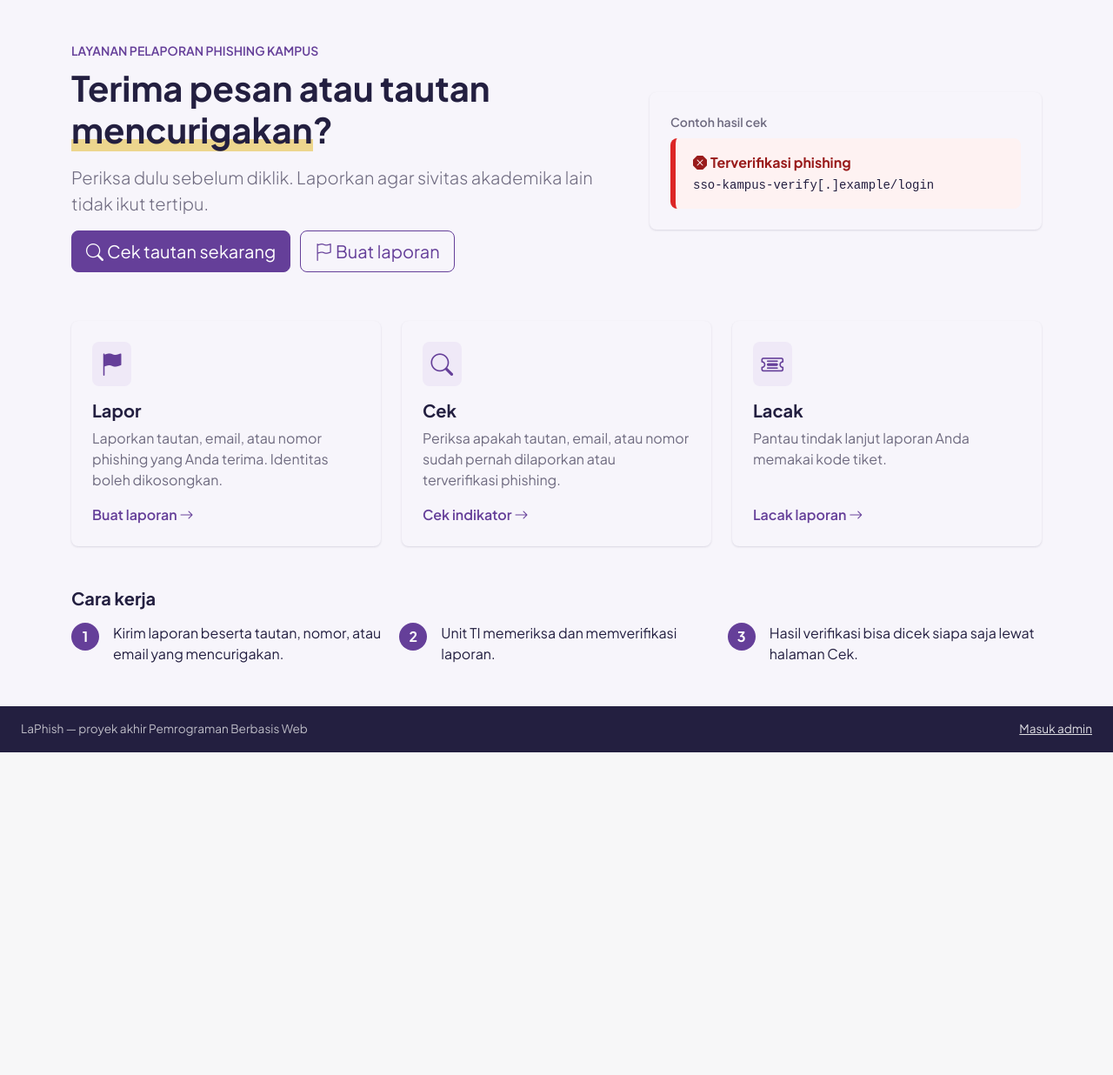
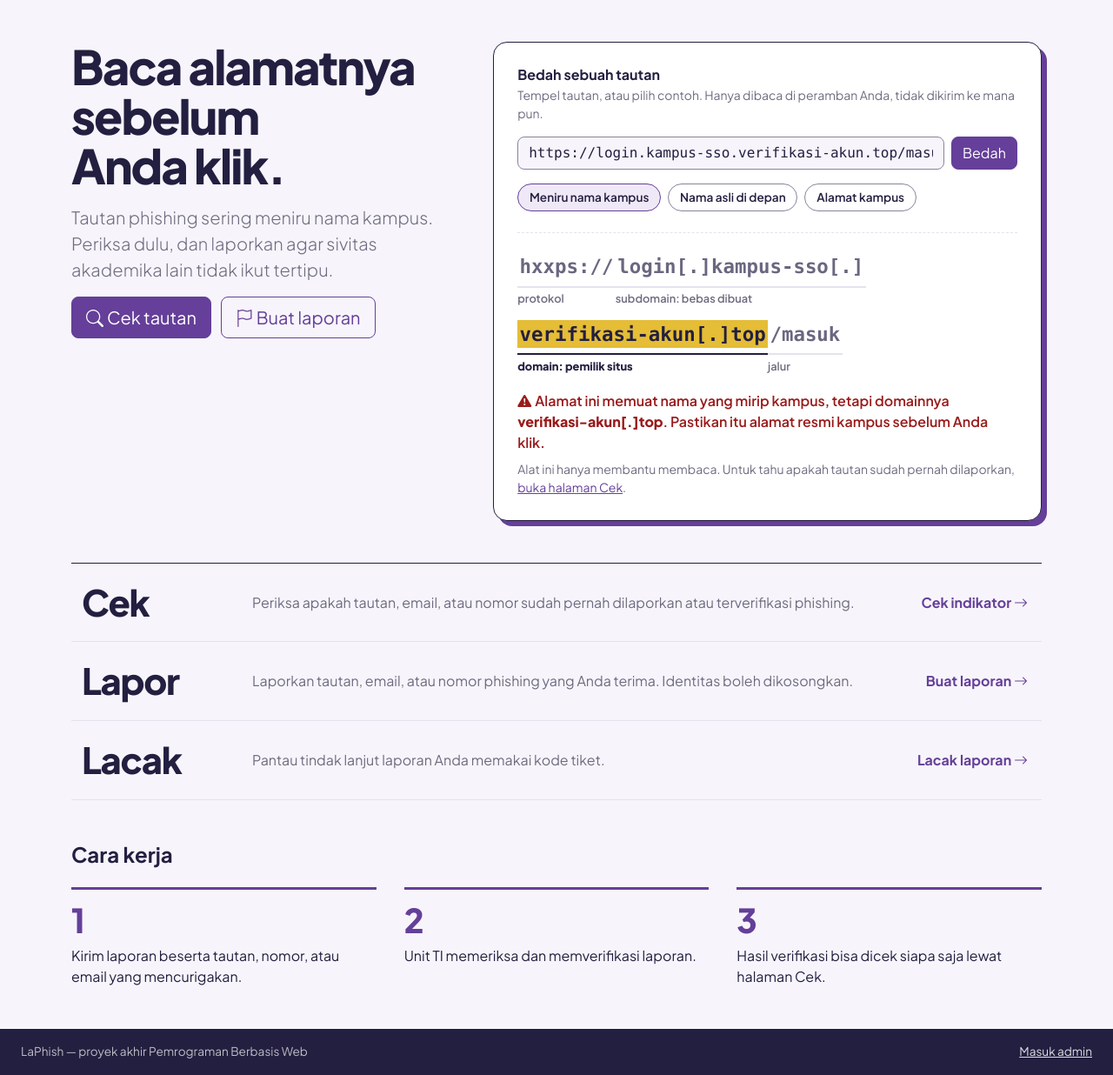
Before and after one commit to Kingarthuria/laphish, a PHP site: page / in a window 1280 px wide. Shown: the part 62-1298 px from the top of the page at 87% size. Before the commit the page ends 927 px from the top, so only its background shows below. Run offline with PHP 8.4, Linux system fonts and the light colour scheme.

Commit message:
tampilan: ganti beranda dengan alat bedah alamat (arah desain A)
Hero beranda kini berisi alat bedah alamat: pengunjung menempel tautan
atau memilih contoh, lalu alamat dipecah menjadi protokol, subdomain,
domain pemilik situs (disorot), port, dan jalur. Alat ini berjalan di
peramban (assets/js/bedah_alamat.js), tidak memakai database, dan hanya
menjelaskan struktur alamat tanpa menyatakan situs aman atau berbahaya.
Alamat selalu ditampilkan defanged. Di layar sempit alamat bisa digeser
dan domain digeser otomatis agar langsung terlihat.

Tiga jalur (Cek, Lapor, Lacak) menjadi baris besar, dan "Cara kerja"
menjadi tiga langkah bernomor. Kelas CSS lama yang tidak dipakai lagi
(lp-feature, lp-underline, lp-step) dihapus.

```diff
--- a/assets/css/app.css
+++ b/assets/css/app.css
@@ -106,9 +106,49 @@ body.lp-public { min-height: 100vh; display: flex; flex-direction: column; }
 .lp-footer a { color: rgba(255, 255, 255, .85); }
 .lp-page { background: var(--lp-bg); }
 
-.lp-feature > i { font-size: 1.6rem; color: var(--lp-primary); background: var(--lp-primary-tint); border-radius: .5rem; padding: .4rem .6rem; }
-.lp-underline { box-shadow: inset 0 -.35em 0 rgba(229, 189, 54, .55); }
-.lp-step { width: 2rem; height: 2rem; border-radius: 50%; background: var(--lp-primary); color: #fff; display: inline-flex; align-items: center; justify-content: center; font-weight: 700; flex-shrink: 0; }
+/* ---------- Beranda (arah desain A "Lensa") ---------- */
+.lp-display { font-weight: 800; font-size: clamp(2.3rem, 4.6vw, 3.4rem); line-height: 1.05; letter-spacing: -.035em; text-wrap: balance; }
+.lp-mono { font-family: Consolas, "Cascadia Mono", ui-monospace, monospace; }
+
+/* Alat bedah alamat */
+.lp-lens { background: #fff; border: 1.5px solid var(--lp-dark); border-radius: 1rem; padding: clamp(1.1rem, 2.4vw, 1.7rem); box-shadow: 6px 6px 0 var(--lp-primary); }
+.lp-chip { font-size: .85rem; font-weight: 600; padding: .3rem .8rem; border-radius: 999px; border: 1.5px solid #8A839C; background: #fff; color: var(--lp-dark); cursor: pointer; }
+.lp-chip:hover, .lp-chip[aria-pressed="true"] { border-color: var(--lp-primary); background: var(--lp-primary-tint); }
+.lp-chip:focus-visible, .lp-path:focus-visible { outline: 3px solid var(--lp-primary); outline-offset: 2px; }
+.lp-anatomy { margin-top: 1.5rem; padding-top: 1.4rem; border-top: 1.5px dashed var(--lp-border); }
+.lp-url { position: relative; display: flex; flex-wrap: wrap; align-items: flex-start; row-gap: 1rem; font: 600 clamp(1rem, 2.2vw, 1.4rem)/1.3 Consolas, "Cascadia Mono", ui-monospace, monospace; }
+.lp-seg { display: flex; flex-direction: column; align-items: flex-start; flex: 0 0 auto; max-width: 100%; }
+.lp-seg code { font: inherit; color: inherit; padding: .1rem .15rem; word-break: break-all; }
+.lp-seg small { font: 600 .8rem/1.3 "Plus Jakarta Sans", system-ui, sans-serif; color: var(--lp-muted); border-top: 2px solid var(--lp-border); margin-top: .35rem; padding: .3rem .6rem 0 0; align-self: stretch; min-width: 4.5rem; }
+.lp-seg.dim code { color: #6B6680; }
+.lp-seg.key code { background: linear-gradient(var(--lp-accent), var(--lp-accent)) no-repeat left center / 100% 100%; color: var(--lp-dark); }
+.lp-seg.key small { border-top-color: var(--lp-dark); color: var(--lp-dark); font-weight: 800; }
+.lp-vonis { margin: 1.2rem 0 0; font-weight: 600; }
+.lp-vonis-warn { color: var(--lp-red-text); }
+@media (prefers-reduced-motion: no-preference) {
+  .lp-seg.key code { animation: lp-sorot .9s .35s cubic-bezier(.3, .7, .2, 1) both; }
+  @keyframes lp-sorot { from { background-size: 0% 100%; } to { background-size: 100% 100%; } }
+}
+/* Layar sempit: alamat tetap satu baris yang bisa digeser, bukan tertumpuk */
+@media (max-width: 575.98px) {
+  .lp-url { flex-wrap: nowrap; overflow-x: auto; padding-bottom: .5rem; }
+  .lp-seg code { word-break: normal; white-space: nowrap; }
+}
+
+/* Tiga jalur masuk sebagai baris besar */
+.lp-paths { border-top: 1.5px solid var(--lp-dark); }
+.lp-path { display: grid; grid-template-columns: 11rem 1fr auto; gap: 1.5rem; align-items: center; padding: 1.5rem .5rem; border-bottom: 1px solid var(--lp-border); text-decoration: none; color: inherit; }
+.lp-path:hover { background: #F1ECF8; color: inherit; }
+.lp-path:focus-visible { outline-offset: -3px; }
+.lp-path .word { font-weight: 800; font-size: clamp(1.8rem, 4vw, 2.6rem); letter-spacing: -.03em; line-height: 1; padding-left: .25rem; }
+.lp-path .go { font-weight: 700; color: var(--lp-primary); white-space: nowrap; padding-right: .5rem; }
+@media (max-width: 767.98px) { .lp-path { grid-template-columns: 1fr; gap: .4rem; } }
+
+/* Cara kerja: memang urutan, jadi bernomor */
+.lp-steps { list-style: none; margin: 0; padding: 0; display: grid; grid-template-columns: repeat(3, 1fr); gap: 2rem; counter-reset: lp-langkah; }
+.lp-steps li { counter-increment: lp-langkah; border-top: 3px solid var(--lp-primary); padding-top: 1rem; }
+.lp-steps li::before { content: counter(lp-langkah); display: block; font-weight: 800; font-size: 2.4rem; line-height: 1; color: var(--lp-primary); margin-bottom: .6rem; letter-spacing: -.04em; }
+@media (max-width: 767.98px) { .lp-steps { grid-template-columns: 1fr; gap: 1.5rem; } }
 .lp-ticket { font-family: "Courier New", ui-monospace, monospace; font-size: 2rem; font-weight: 700; letter-spacing: .2em; color: var(--lp-primary); border: 2px dashed var(--lp-primary); border-radius: .5rem; padding: .75rem 1.5rem; display: inline-block; background: #fff; }
 
 /* =====================================================================
--- /dev/null
+++ b/assets/js/bedah_alamat.js
@@ -0,0 +1,146 @@
+// LaPhish — bedah alamat di beranda.
+// Hanya MEMBACA struktur sebuah alamat di peramban: bagian mana yang menentukan pemilik situs.
+// Tidak mengirim apa pun ke server dan tidak menilai aman atau tidaknya sebuah situs.
+// Untuk mengetahui apakah sebuah tautan pernah dilaporkan, gunakan halaman Cek.
+(function () {
+  var form = document.getElementById('bedahForm');
+  if (!form) return;
+
+  var input = document.getElementById('bedahInput');
+  var out = document.getElementById('bedahUrl');
+  var verdict = document.getElementById('bedahVonis');
+  var chips = Array.prototype.slice.call(document.querySelectorAll('.lp-chip'));
+
+  // Akhiran domain Indonesia bertingkat: domain = tiga label terakhir (contoh: kampus.ac.id).
+  var TLD2 = ['ac.id', 'co.id', 'go.id', 'or.id', 'sch.id', 'web.id', 'my.id', 'net.id', 'mil.id'];
+  // Akhiran yang tampak resmi tetapi diletakkan di tengah alamat (di bagian subdomain).
+  var AKHIRAN_DI_TENGAH = /(^|\.)(ac\.id|co\.id|go\.id|or\.id|sch\.id|web\.id|my\.id|net\.id|mil\.id|com|net|org|edu)(\.|$)/i;
+  var MIRIP_KAMPUS = /kampus|sso|akademik|siakad|nilai|beasiswa/i;
+
+  // Tampilan "defanged" seperti di halaman Cek: titik menjadi [.] dan http menjadi hxxp.
+  function defang(text) {
+    return text.replace(/^http/i, 'hxxp').replace(/\./g, '[.]');
+  }
+
+  function parse(raw) {
+    var s = raw.trim().replace(/\[\.\]/g, '.').replace(/^hxxp/i, 'http');
+    if (!s) return null;
+    var scheme = '';
+    var m = s.match(/^([a-z][a-z0-9+.-]*):\/\//i);
+    if (m) { scheme = m[0]; s = s.slice(m[0].length); }
+    var cut = s.search(/[\/?#]/);
+    var host = cut === -1 ? s : s.slice(0, cut);
+    var rest = cut === -1 ? '' : s.slice(cut);
+
+    // Bagian sebelum @ adalah nama pengguna, bukan alamat situs. Peramban mengabaikannya saat memilih situs.
+    var at = host.lastIndexOf('@');
+    var userinfo = at === -1 ? '' : host.slice(0, at + 1);
+    host = host.slice(at + 1);
+    var pm = host.match(/:\d+$/);
+    var port = pm ? pm[0] : '';
+    host = host.replace(/:\d+$/, '');
+
+    if (!/^[a-z0-9.-]+$/i.test(host) || host.indexOf('.') === -1) return null;
+    var labels = host.split('.');
+    if (labels.some(function (l) { return l === ''; })) return null;
+
+    var isIp = /^\d+(\.\d+){3}$/.test(host);
+    var n = isIp ? labels.length : (TLD2.indexOf(labels.slice(-2).join('.').toLowerCase()) !== -1 ? 3 : 2);
+    var domain = labels.slice(-n).join('.');
+    var sub = labels.slice(0, -n).join('.');
+    return { scheme: scheme, userinfo: userinfo, sub: sub ? sub + '.' : '', domain: domain, port: port, rest: rest, isIp: isIp };
+  }
+
+  function segment(text, label, cls) {
+    var d = document.createElement('div');
+    d.className = 'lp-seg ' + cls;
+    var c = document.createElement('code');
+    c.textContent = defang(text);
+    var l = document.createElement('small');
+    l.textContent = label;
+    d.appendChild(c);
+    d.appendChild(l);
+    return d;
+  }
+
+  function boldDomain(p) {
+    var b = document.createElement('b');
+    b.textContent = defang(p.domain);
+    return b;
+  }
+
+  function setVerdict(p) {
+    var kampus = /\.ac\.id$/i.test(p.domain);
+    var warn = null;
+    verdict.className = 'lp-vonis';
+    verdict.textContent = '';
+
+    if (p.userinfo) {
+      warn = ['Bagian sebelum tanda @ bukan alamat situs dan diabaikan peramban. Pemilik situs ini ', boldDomain(p), '.'];
+    } else if (p.isIp) {
+      warn = ['Alamat ini berupa angka, bukan nama situs, jadi sulit dipastikan siapa pemiliknya: ', boldDomain(p), '.'];
+    } else if (AKHIRAN_DI_TENGAH.test(p.sub)) {
+      warn = ['Ada akhiran seperti .ac.id atau .com di tengah alamat, padahal itu hanya subdomain. Pemilik situs ini ', boldDomain(p), '.'];
+    } else if (!kampus && MIRIP_KAMPUS.test(p.sub + p.domain)) {
+      warn = ['Alamat ini memuat nama yang mirip kampus, tetapi domainnya ', boldDomain(p), '. Pastikan itu alamat resmi kampus sebelum Anda klik.'];
+    }
+
+    if (warn) {
+      verdict.className = 'lp-vonis lp-vonis-warn';
+      var icon = document.createElement('i');
+      icon.className = 'bi bi-exclamation-triangle-fill me-1';
+      icon.setAttribute('aria-hidden', 'true');
+      verdict.appendChild(icon);
+      warn.forEach(function (part) {
+        verdict.appendChild(typeof part === 'string' ? document.createTextNode(part) : part);
+      });
+    } else if (kampus) {
+      verdict.appendChild(document.createTextNode('Situs ini milik '));
+      verdict.appendChild(boldDomain(p));
+      verdict.appendChild(document.createTextNode('. Akhiran .ac.id dipakai institusi pendidikan, tetapi tetap periksa pengirimnya.'));
+    } else {
+      verdict.appendChild(document.createTextNode('Situs ini milik '));
+      verdict.appendChild(boldDomain(p));
+      verdict.appendChild(document.createTextNode('. Pastikan itu memang situs yang Anda maksud.'));
+    }
+  }
+
+  function render(raw) {
+    out.textContent = '';
+    var p = parse(raw);
+    if (!p) {
+      verdict.className = 'lp-vonis';
+      verdict.textContent = 'Tautan belum lengkap. Contoh: https://nama-situs.com/halaman';
+      return;
+    }
+    if (p.scheme) out.appendChild(segment(p.scheme, 'protokol', 'dim'));
+    if (p.userinfo) out.appendChild(segment(p.userinfo, 'sebelum @: diabaikan', 'dim'));
+    if (p.sub) out.appendChild(segment(p.sub, 'subdomain: bebas dibuat', 'dim'));
+    out.appendChild(segment(p.domain, 'domain: pemilik situs', 'key'));
+    if (p.port) out.appendChild(segment(p.port, 'port', 'dim'));
+    if (p.rest) out.appendChild(segment(p.rest, 'jalur', 'dim'));
+    setVerdict(p);
+    // Layar sempit: alamat bisa digeser, jadi geser otomatis agar bagian domain langsung terlihat.
+    var key = out.querySelector('.lp-seg.key');
+    out.scrollLeft = 0;
+    if (key && out.scrollWidth > out.clientWidth) {
+      out.scrollLeft = Math.max(0, key.offsetLeft - (out.clientWidth - key.offsetWidth) / 2);
+    }
+  }
+
+  form.addEventListener('submit', function (event) {
+    event.preventDefault();
+    chips.forEach(function (c) { c.setAttribute('aria-pressed', 'false'); });
+    render(input.value);
+  });
+
+  chips.forEach(function (chip) {
+    chip.addEventListener('click', function () {
+      chips.forEach(function (c) { c.setAttribute('aria-pressed', String(c === chip)); });
+      input.value = chip.getAttribute('data-url');
+      render(input.value);
+    });
+  });
+
+  render(input.value);
+})();
--- a/index.php
+++ b/index.php
@@ -1,7 +1,8 @@
 <?php
 /**
  * P1 — Beranda (FR-01)
- * Penjelasan singkat aplikasi dan jalan pintas ke Lapor, Cek, dan Lacak.
+ * Penjelasan singkat aplikasi, alat bedah alamat, dan jalan pintas ke Cek, Lapor, dan Lacak.
+ * Alat bedah alamat berjalan sepenuhnya di peramban (assets/js/bedah_alamat.js) dan tidak memakai database.
  */
 require __DIR__ . '/includes/init.php';
 
@@ -10,57 +11,61 @@ $activeNav = 'beranda';
 require __DIR__ . '/includes/layout_publik_atas.php';
 ?>
 <div class="container py-5">
-    <div class="row align-items-center g-4 mb-5">
-        <div class="col-lg-7">
-            <p class="text-uppercase fw-semibold small mb-2" style="color: var(--lp-primary)">Layanan pelaporan phishing kampus</p>
-            <h1 class="display-6 fw-bold mb-3">Terima pesan atau tautan <span class="lp-underline">mencurigakan</span>?</h1>
-            <p class="lead text-muted-lp">Periksa dulu sebelum diklik. Laporkan agar sivitas akademika lain tidak ikut tertipu.</p>
-            <a class="btn btn-primary btn-lg me-2 mb-2" href="<?= url('cek.php') ?>"><i class="bi bi-search me-1"></i>Cek tautan sekarang</a>
+    <div class="row g-4 g-lg-5 align-items-start mb-5">
+        <div class="col-lg-5">
+            <h1 class="lp-display mb-3">Baca alamatnya sebelum Anda klik.</h1>
+            <p class="lead text-muted-lp">Tautan phishing sering meniru nama kampus. Periksa dulu, dan laporkan agar sivitas akademika lain tidak ikut tertipu.</p>
+            <a class="btn btn-primary btn-lg me-2 mb-2" href="<?= url('cek.php') ?>"><i class="bi bi-search me-1"></i>Cek tautan</a>
             <a class="btn btn-outline-primary btn-lg mb-2" href="<?= url('lapor.php') ?>"><i class="bi bi-flag me-1"></i>Buat laporan</a>
         </div>
-        <div class="col-lg-5">
-            <div class="card p-4">
-                <div class="small fw-semibold text-muted-lp mb-2">Contoh hasil cek</div>
-                <div class="res res-red">
-                    <div class="t fw-bold"><i class="bi bi-x-octagon-fill me-1"></i>Terverifikasi phishing</div>
-                    <div class="lp-defang small mt-1"><?= e(defang('sso-kampus-verify.example/login')) ?></div>
+        <div class="col-lg-7">
+            <section class="lp-lens" aria-labelledby="bedahJudul">
+                <h2 class="h6 fw-bold mb-1" id="bedahJudul">Bedah sebuah tautan</h2>
+                <p class="small text-muted-lp mb-3">Tempel tautan, atau pilih contoh. Hanya dibaca di peramban Anda, tidak dikirim ke mana pun.</p>
+                <form id="bedahForm" class="d-flex flex-column flex-sm-row gap-2" autocomplete="off">
+                    <label class="visually-hidden" for="bedahInput">Tautan yang ingin dibedah</label>
+                    <input class="form-control lp-mono" id="bedahInput" type="text" spellcheck="false" value="https://login.kampus-sso.verifikasi-akun.top/masuk">
+                    <button class="btn btn-primary" type="submit">Bedah</button>
+                </form>
+                <div class="d-flex flex-wrap gap-2 mt-3" role="group" aria-label="Contoh tautan">
+                    <button class="lp-chip" type="button" data-url="https://login.kampus-sso.verifikasi-akun.top/masuk" aria-pressed="true">Meniru nama kampus</button>
+                    <button class="lp-chip" type="button" data-url="https://contoh-kampus.ac.id.cek-nilai.top/" aria-pressed="false">Nama asli di depan</button>
+                    <button class="lp-chip" type="button" data-url="https://sso.contoh-kampus.ac.id/masuk" aria-pressed="false">Alamat kampus</button>
                 </div>
-            </div>
+                <div class="lp-anatomy" aria-live="polite">
+                    <div class="lp-url" id="bedahUrl"></div>
+                    <p class="lp-vonis" id="bedahVonis"></p>
+                    <noscript><p class="small text-muted-lp mb-0">Alat ini butuh JavaScript. Contoh: pada <span class="lp-mono">hxxps://login[.]kampus-sso[.]verifikasi-akun[.]top/masuk</span>, pemilik situsnya adalah <span class="lp-mono">verifikasi-akun[.]top</span>, bukan kampus.</p></noscript>
+                    <p class="small text-muted-lp mt-2 mb-0">Alat ini hanya membantu membaca. Untuk tahu apakah tautan sudah pernah dilaporkan, <a href="<?= url('cek.php') ?>">buka halaman Cek</a>.</p>
+                </div>
+            </section>
         </div>
     </div>
 
-    <div class="row g-4 mb-5">
-        <div class="col-md-4">
-            <div class="card h-100 p-4 lp-feature">
-                <i class="bi bi-flag-fill align-self-start mb-3"></i>
-                <h2 class="h5 fw-bold">Lapor</h2>
-                <p class="text-muted-lp">Laporkan tautan, email, atau nomor phishing yang Anda terima. Identitas boleh dikosongkan.</p>
-                <a href="<?= url('lapor.php') ?>" class="mt-auto fw-semibold text-decoration-none">Buat laporan <i class="bi bi-arrow-right"></i></a>
-            </div>
-        </div>
-        <div class="col-md-4">
-            <div class="card h-100 p-4 lp-feature">
-                <i class="bi bi-search align-self-start mb-3"></i>
-                <h2 class="h5 fw-bold">Cek</h2>
-                <p class="text-muted-lp">Periksa apakah tautan, email, atau nomor sudah pernah dilaporkan atau terverifikasi phishing.</p>
-                <a href="<?= url('cek.php') ?>" class="mt-auto fw-semibold text-decoration-none">Cek indikator <i class="bi bi-arrow-right"></i></a>
-            </div>
-        </div>
-        <div class="col-md-4">
-            <div class="card h-100 p-4 lp-feature">
-                <i class="bi bi-ticket-detailed align-self-start mb-3"></i>
-                <h2 class="h5 fw-bold">Lacak</h2>
-                <p class="text-muted-lp">Pantau tindak lanjut laporan Anda memakai kode tiket.</p>
-                <a href="<?= url('lacak.php') ?>" class="mt-auto fw-semibold text-decoration-none">Lacak laporan <i class="bi bi-arrow-right"></i></a>
-            </div>
-        </div>
-    </div>
+    <nav class="lp-paths mb-5" aria-label="Yang bisa Anda lakukan">
+        <a class="lp-path" href="<?= url('cek.php') ?>">
+            <span class="word">Cek</span>
+            <span class="text-muted-lp">Periksa apakah tautan, email, atau nomor sudah pernah dilaporkan atau terverifikasi phishing.</span>
+            <span class="go">Cek indikator <i class="bi bi-arrow-right"></i></span>
+        </a>
+        <a class="lp-path" href="<?= url('lapor.php') ?>">
+            <span class="word">Lapor</span>
+            <span class="text-muted-lp">Laporkan tautan, email, atau nomor phishing yang Anda terima. Identitas boleh dikosongkan.</span>
+            <span class="go">Buat laporan <i class="bi bi-arrow-right"></i></span>
+        </a>
+        <a class="lp-path" href="<?= url('lacak.php') ?>">
+            <span class="word">Lacak</span>
+            <span class="text-muted-lp">Pantau tindak lanjut laporan Anda memakai kode tiket.</span>
+            <span class="go">Lacak laporan <i class="bi bi-arrow-right"></i></span>
+        </a>
+    </nav>
 
-    <h2 class="h5 fw-bold mb-3">Cara kerja</h2>
-    <div class="row g-3">
-        <div class="col-md-4"><div class="d-flex gap-3"><span class="lp-step">1</span><p class="mb-0">Kirim laporan beserta tautan, nomor, atau email yang mencurigakan.</p></div></div>
-        <div class="col-md-4"><div class="d-flex gap-3"><span class="lp-step">2</span><p class="mb-0">Unit TI memeriksa dan memverifikasi laporan.</p></div></div>
-        <div class="col-md-4"><div class="d-flex gap-3"><span class="lp-step">3</span><p class="mb-0">Hasil verifikasi bisa dicek siapa saja lewat halaman Cek.</p></div></div>
-    </div>
+    <h2 class="h4 fw-bold mb-4">Cara kerja</h2>
+    <ol class="lp-steps">
+        <li><p class="mb-0">Kirim laporan beserta tautan, nomor, atau email yang mencurigakan.</p></li>
+        <li><p class="mb-0">Unit TI memeriksa dan memverifikasi laporan.</p></li>
+        <li><p class="mb-0">Hasil verifikasi bisa dicek siapa saja lewat halaman Cek.</p></li>
+    </ol>
 </div>
+<script src="<?= url('assets/js/bedah_alamat.js') ?>"></script>
 <?php require __DIR__ . '/includes/layout_publik_bawah.php'; ?>
```
